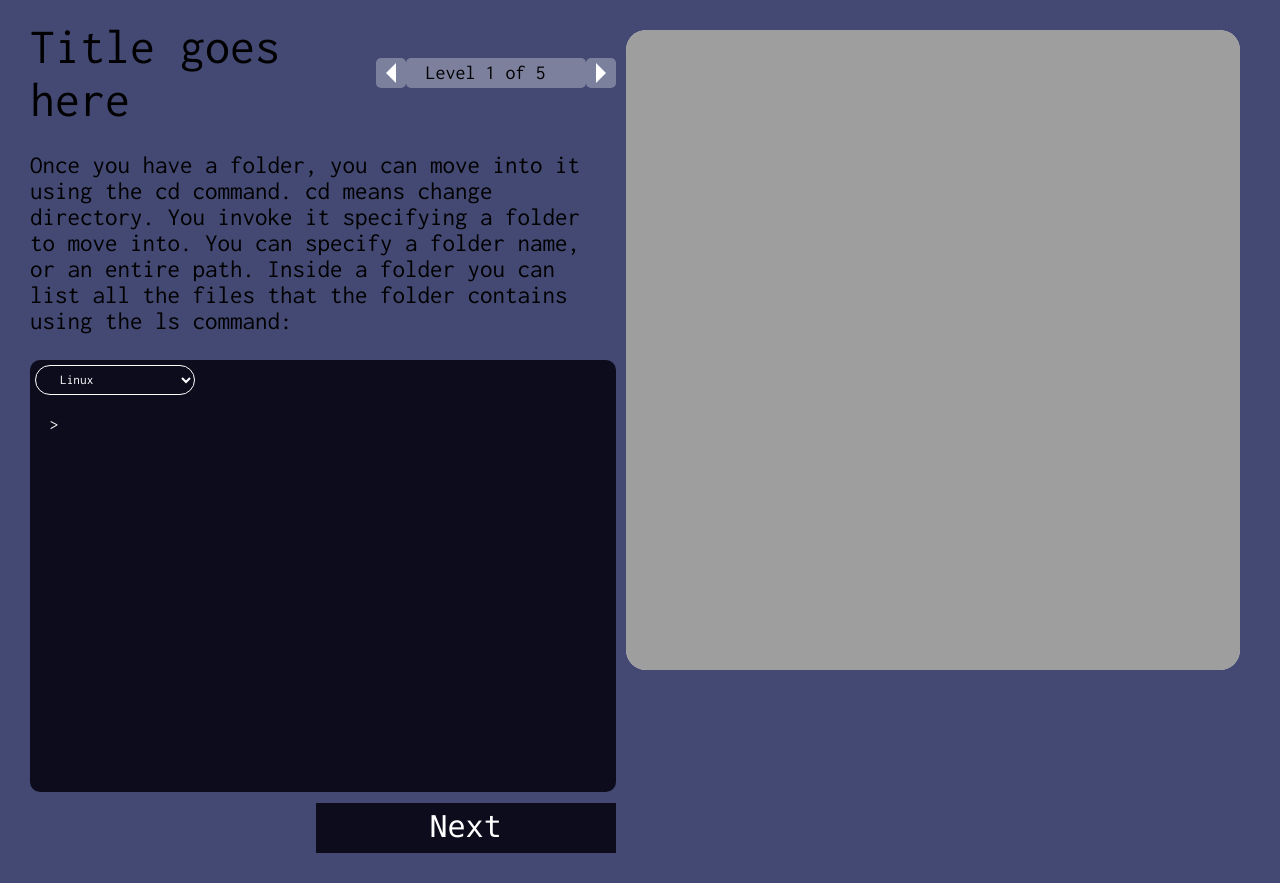
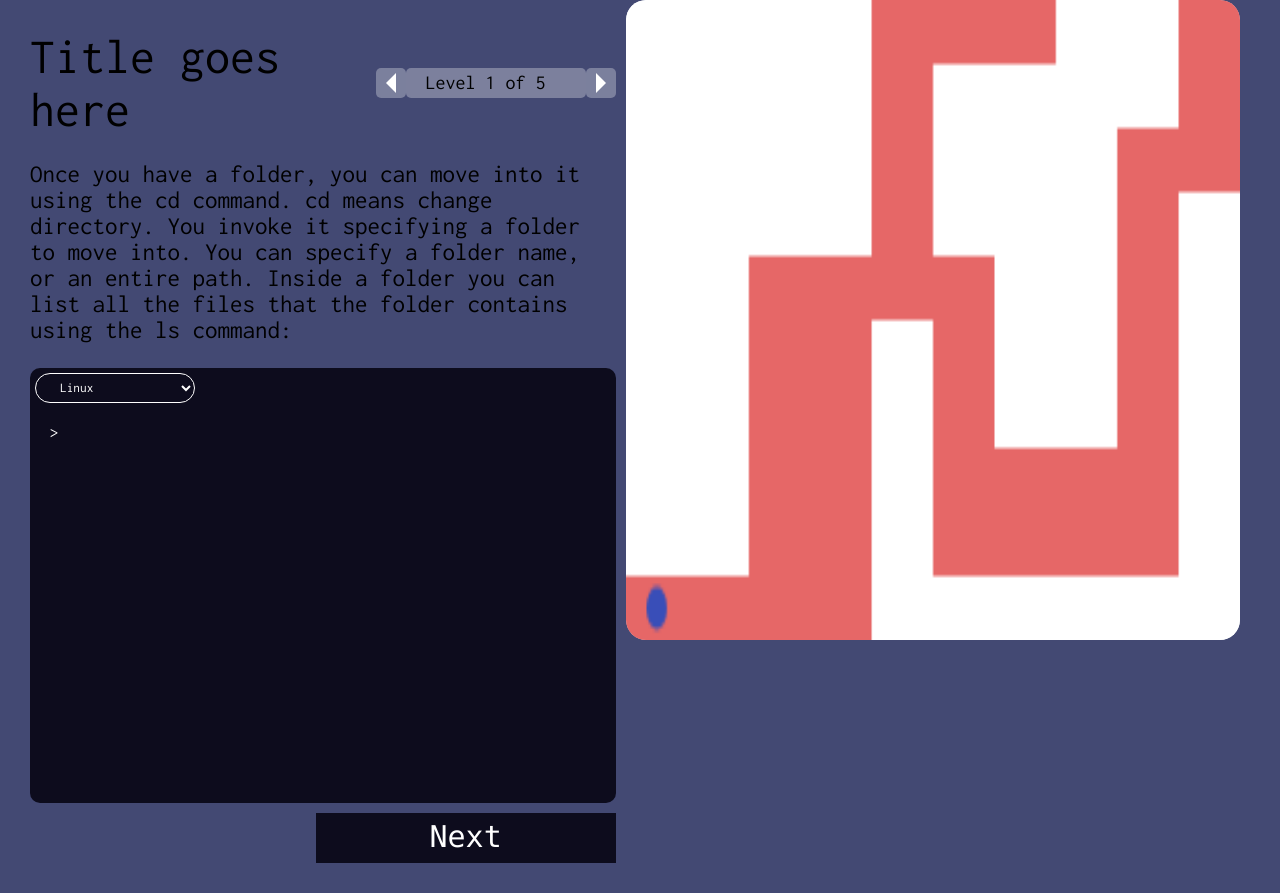
Before and after one commit to aruzhansabitkyzy/bash-learning-game, a React (Create React App) app in the folder game-front/: page / in a window 1280 px wide. Built offline with nearby package versions, Linux system fonts and the light colour scheme.

Commit message:
connected terminal to maze

```diff
--- a/game-front/src/App.js
+++ b/game-front/src/App.js
@@ -1,13 +1,14 @@
 import logo from './logo.svg';
 import './App.css';
+import {useState} from 'react';
 import {BrowserRouter as Router, Route, Routes} from 'react-router-dom';
 import {Play} from '../src/components/Play/play';
 
 function App() {
-
+  const [consoleInput, updateConsoleInput] = useState([]);
   return (
     <div>
-          <Play />
+          <Play consoleInput = {consoleInput} updateConsoleInput = {updateConsoleInput}/>
     </div>
   );
 }
--- /dev/null
+++ b/game-front/src/components/Maze/Player.js
@@ -0,0 +1,37 @@
+export class Player {
+    constructor(xPos, yPos) {
+        this.position = {
+            x : xPos,
+            y : yPos
+        }
+        this.velocity = {
+            xVel : 10,
+            yVel : 10
+        }
+        this.width = 30;
+        this.height = 20;
+    }
+
+    draw(context) {
+        context.beginPath();
+        context.arc(this.position.x, this.position.y, 5,  0, Math.PI * 2);
+        context.fillStyle="#394eb8";
+        context.fill();
+
+
+        // const image = new Image();
+        // console.log(context.drawImage + " player");
+        // image.src= 'https://img.icons8.com/doodle/344/stan-marsh.png';
+        // image.onload  = () => {
+        //     context.drawImage(image, this.position.x , this.position.y, this.width, this.height);
+        // }
+        console.log("done");
+    }
+    update(context, consoleInput) {
+
+    }
+
+    // animate() {
+    //     requestAnimationFrame(animate);
+    // }
+}
--- a/game-front/src/components/Maze/maze1.js
+++ b/game-front/src/components/Maze/maze1.js
@@ -1,8 +1,11 @@
 import './maze.css';
-import {useEffect, useRef, useState} from 'react';
+import {useEffect, useLayoutEffect, useRef, useState} from 'react';
 import mazes from './Mazes.js';
+import {Player} from '../Maze/Player';
+import {Console} from '../Terminal/Console';
 
-export const Maze1 = () => {
+
+export const Maze1 = (props) => {
     const mazeArray  = mazes;
     const roadHeight =15;
     const roadWidth = 30;
@@ -11,32 +14,45 @@ export const Maze1 = () => {
             for(let j=0;j<mazeArray[i].length;j++) {
                 context.beginPath();
                 context.rect(j*roadWidth,i*roadHeight,roadWidth, roadHeight);
-                context.fillStyle = mazeArray[i][j] === 0 ? 'grey' : 'green';
+                context.fillStyle = mazeArray[i][j] === 0 ? 'white' : '#e66767';
                 context.fill();
                 context.closePath();
             }
         }
     }
+
+
     const canvasRef= useRef(null);
+    // const changeMotion = (event) => {
+    //     console.log(event);
+    // }
+    useLayoutEffect(() => {
+        const animate = () => {
+            requestAnimationFrame(animate);
+
+        }
+    })
+    console.log(props.consoleInput + " ci");
     useEffect(() => {
         const canvas = canvasRef.current;
         const context = canvas.getContext('2d');
         renderMaze(context);
-        const image = new Image();
-        image.src='../../icons/ghost-removebg-preview.png';
-        image.onload = () => {
-           context.drawImage(image, 0,0);
-        }
+        const player = new Player(15, roadHeight * 9.5);
+        player.update(context, props.consoleInput);
+        player.draw(context);
+
     }, [renderMaze]);
 
 
+
+
     return(
-                <div id="mazeContainer">
-                      {/* <img src={require("../../icons/ghost-removebg-preview.png")} width="30px" height="30px"/> */}
-                  <canvas ref={canvasRef} id="mazeCanvas" class="border" >
-
+            <div id="mazeContainer">
+                    {/* <img src={require("../../icons/ghost-removebg-preview.png")} width="30px" height="30px"/> */}
+                  <canvas style={{position: "relative"}} ref={canvasRef} id="mazeCanvas" className="border" width="300px" height="150px">
                   </canvas>
-                </div>
+                  {/* <div style = {{position: "absolute" , top: 10}}>Hello</div> */}
+            </div>
 
     )
 }
--- a/game-front/src/components/Play/play.css
+++ b/game-front/src/components/Play/play.css
@@ -1,8 +1,9 @@
 @import url('https://fonts.googleapis.com/css2?family=Inconsolata&display=swap');
 
 .play-container{
-    margin: 0 auto;
-    padding:20px 30px 0 30px;
+    margin: 0;
+
+    padding:0px 30px 0 30px;
     height: 100%;
     background-color: #434973;
     display: flex;
@@ -24,7 +25,7 @@
 }
 .maze {
     position: sticky;
-    margin: 10px;
+    margin: 0 10px 10px 10px;
     top: 0;
     width: 50vw;
     height: 50vw;
@@ -121,6 +122,7 @@ font-size: 20px;
 }
 .title {
     display: flex;
+    padding-top: 30px;
     justify-content: space-between;
     align-items: center;
 }
--- a/game-front/src/components/Play/play.js
+++ b/game-front/src/components/Play/play.js
@@ -4,7 +4,7 @@ import {Console} from '../Terminal/Console';
 import { DisplayOutput } from '../Terminal/DisplayOutput';
 import { Maze1 } from '../Maze/maze1';
 
-export const Play = () => {
+export const Play = (props) => {
     const [level, setLevel] = useState(1);
     const [definition, setDefinition] = useState();
     const tasks = [
@@ -99,7 +99,7 @@ export const Play = () => {
                         </select>
                     </div>
                     <div className="code" ref={scrollRef}>
-                        <Console height = {height} triggerHeight = {triggerHeight}/>
+                        <Console height = {height} triggerHeight = {triggerHeight} consoleInput = {props.consoleInput} updateConsoleInput = {props.updateConsoleInput}/>
 
                     </div>
 
@@ -113,7 +113,7 @@ export const Play = () => {
             </div>
             <div className  = "maze">
                 <div className = "maze-inner">
-                <Maze1 />
+                <Maze1 consoleInput = {props.consoleInput} updateConsoleInput = {props.updateConsoleInput}/>
                 </div>
             </div>
         </div>
--- a/game-front/src/components/Terminal/Console.js
+++ b/game-front/src/components/Terminal/Console.js
@@ -6,7 +6,6 @@ import './terminal.css';
 
 export const Console = (props) => {
     const inputText = useRef();
-
     const [consoleOutput, onEnter] = useOnEnter(props);
 
     useEffect(() =>{
--- a/game-front/src/components/Terminal/useOnEnter.js
+++ b/game-front/src/components/Terminal/useOnEnter.js
@@ -2,19 +2,17 @@ import {useState} from 'react';
 
 export const useOnEnter = (props) => {
     const commands = {
-        help: "help entry",
-        quit: "quitting"
+        cd: "Directory has been changed",
+        ls: "The list of directories"
     }
     const [consoleOutput, updateConsoleOutput]  = useState([]);
-    // const [consoleInput, updateInputConsole] = useState([]);
-
-
-    console.log(consoleOutput);
     const onEnter = (value, key) => {
-
          if(key === "Enter") {
             const newConsoleLine = commands[value] || "Invalid Command";
              updateConsoleOutput([...consoleOutput, `${value}:${newConsoleLine}`]);
+
+             props.updateConsoleInput(value);
+            //  console.log(props.consoleInput +" hey");
              props.triggerHeight();
             // const newConsoleInput = [...consoleInput];
             // newConsoleInput.push(value);
```
Also changed, not shown: game-front/src/icons/ghost-removebg-preview.png (deleted).
